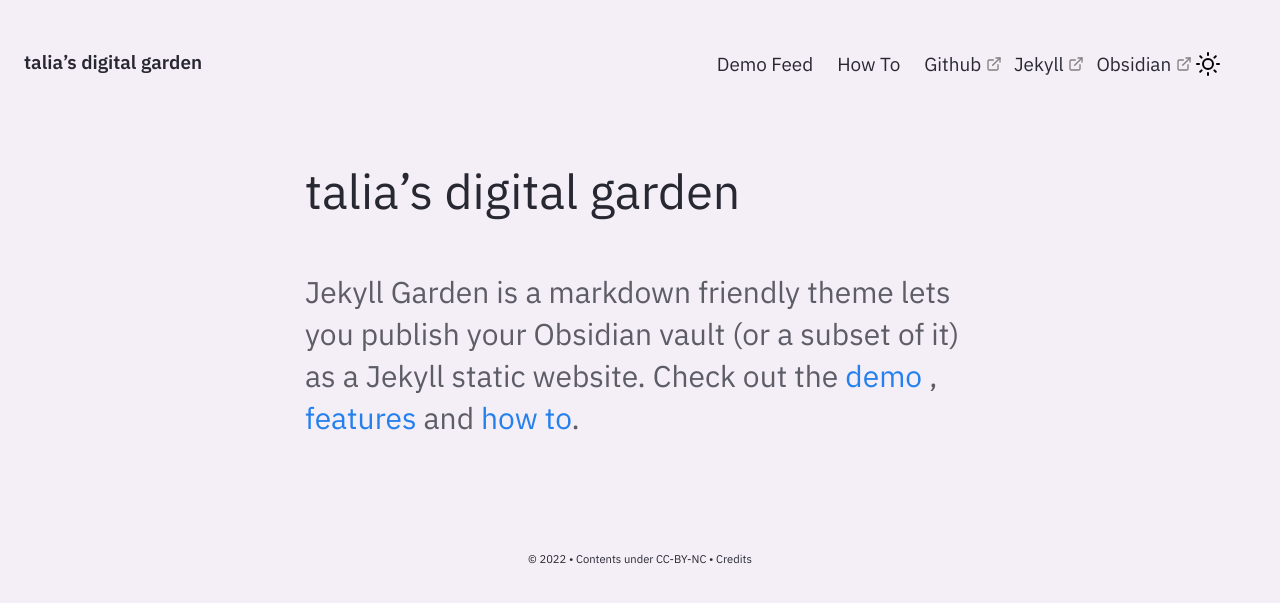
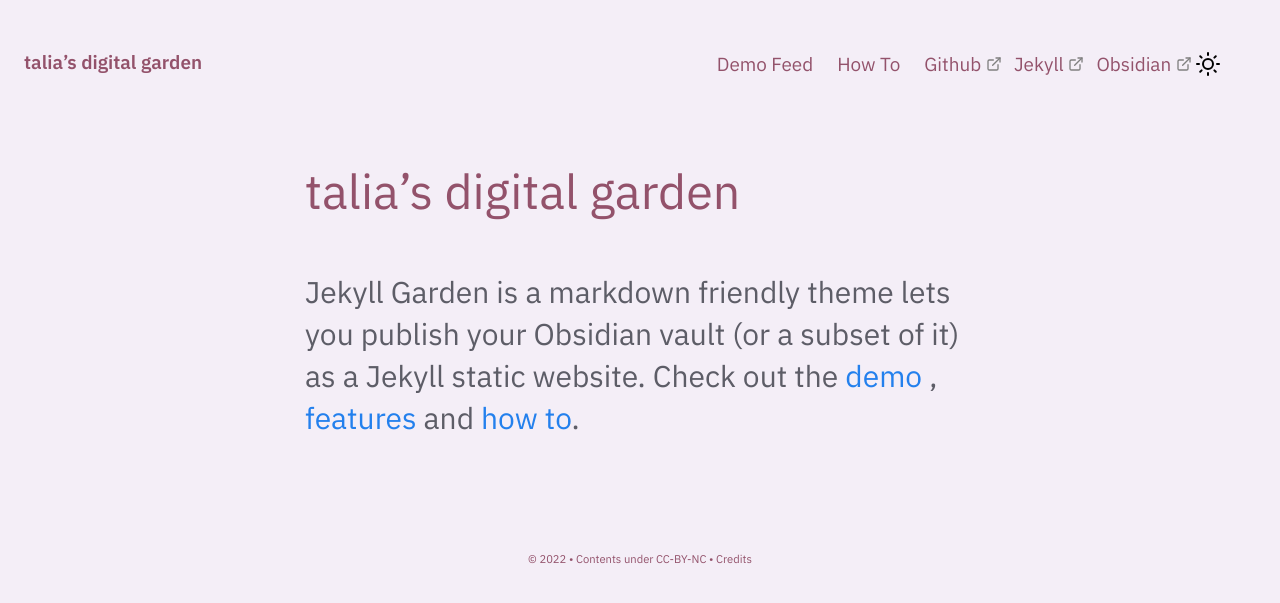
Before and after one commit to taliaisonline/taliaisonline.github.io, a Jekyll site: the page built from pages/index.md, in a window 1280 px wide. Shown: the top 603 px of the page. Built offline with Jekyll 4.4.1, drawn with Linux system fonts in a browser that asks for light colours.

Commit message:
Update style.css

```diff
--- a/assets/css/style.css
+++ b/assets/css/style.css
@@ -6,7 +6,7 @@ html,
 html[data-theme="light"] {
     --color-bg-main: #F4EEF7;
     --color-bg-sub: #FAFAFC;
-    --color-text-main: #282832;
+    --color-text-main: #93526B;
     --color-text-sub: #5D5D67;
     --color-text-link: #2380ED;
     --color-border-dark: #363636;
```
